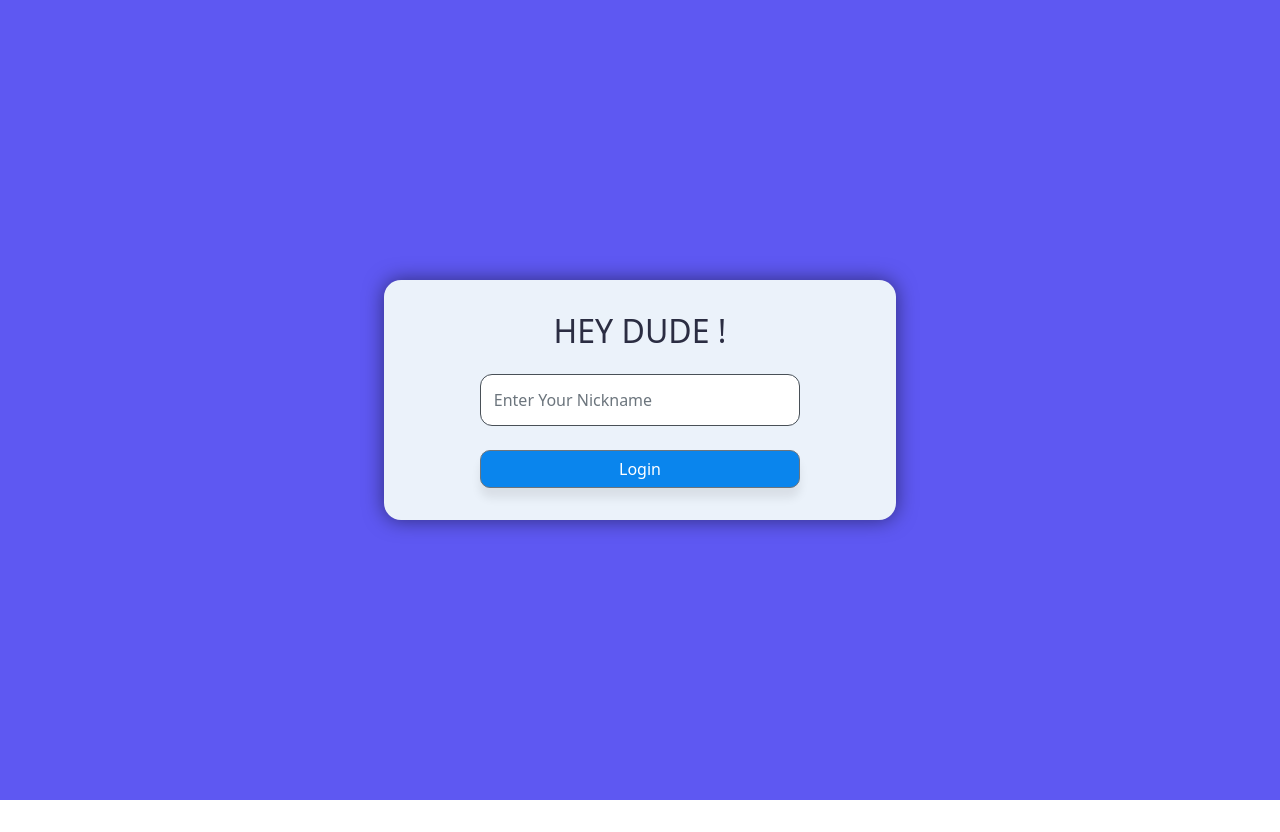
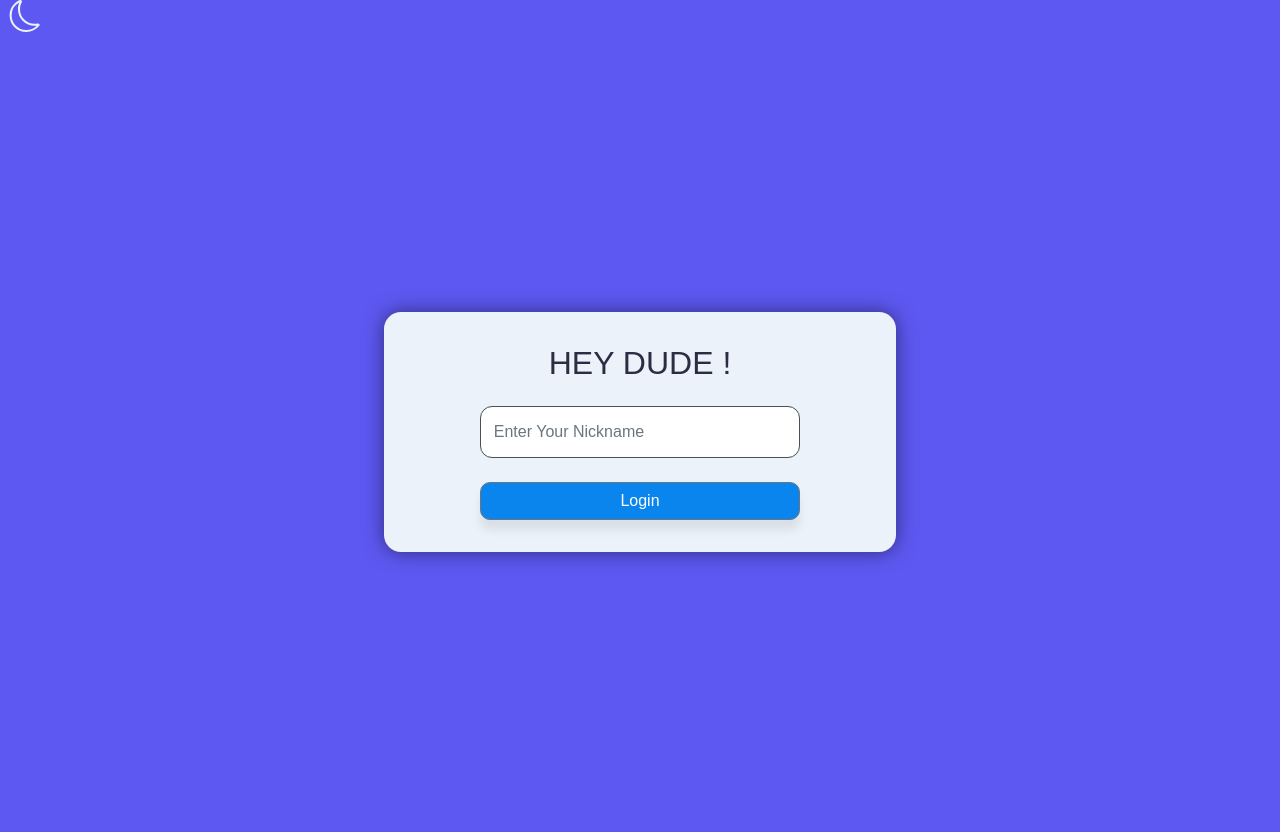
Before and after one commit to kodin21/chat-app-team-b, a React (Create React App) app: page /login in a window 1280 px wide. Before the commit the page ends 800 px from the top, so only its background shows below. Built offline with nearby package versions, Linux system fonts and the light colour scheme; no server answers.

Commit message:
UI: Change theme created.

```diff
--- a/src/App.js
+++ b/src/App.js
@@ -1,4 +1,4 @@
-import React from "react";
+import React,{useState,useEffect} from "react";
 import {
   BrowserRouter as Router,
   Switch,
@@ -9,9 +9,21 @@ import LoginPage from "./components/LoginPage/LoginPage";
 import ChatRoom from "./components/ChatRoom/ChatRoom";
 import AddRoom from "./components/AddRoom/AddRoom";
 import RoomList from "./components/RoomList/RoomList";
+import {BsSun,BsMoon} from 'react-icons/bs'
+
 
 function App() {
+  const [darkMode, setDarkMode]=useState();
+  const toggleDarkMode =()=>setDarkMode(darkMode ? false :true);
+  useEffect(() => {
+    console.log(`Is in dark mode? ${darkMode}`);
+  }, [darkMode]);
   return (
+    <div className="App" data-theme={darkMode ? 'dark' :'light'}>
+      <div id ='icon'  onClick={toggleDarkMode} >
+      {darkMode ? <BsSun size='sm'/> : <BsMoon size='sm' />}
+    </div>
+
     <Router>
       <Switch>
         <Route path="/login">
@@ -31,6 +43,7 @@ function App() {
         </Route>
       </Switch>
     </Router>
+    </div>
   );
 }
 
--- a/src/index.css
+++ b/src/index.css
@@ -14,11 +14,14 @@ html {
 
 body {
 
+
   font-family: -apple-system, BlinkMacSystemFont, 'Segoe UI', 'Roboto', 'Oxygen',
     'Ubuntu', 'Cantarell', 'Fira Sans', 'Droid Sans', 'Helvetica Neue',
     sans-serif;
   -webkit-font-smoothing: antialiased;
   -moz-osx-font-smoothing: grayscale;
+
+
 }
 
 :root {
@@ -30,6 +33,9 @@ body {
   --title-color: #2B2D42;
 
 }
+[data-theme="dark"]{
+  --bg-color: #3F3F3F;
+  --text-color: #fff;}
 
 ::-webkit-scrollbar {
   width: 12px;
@@ -51,3 +57,28 @@ body {
   box-shadow: inset 0 0 6px var(--btn-color);
   -webkit-box-shadow: inset 0 0 6px var(--btn-color);
 }
+#icon{
+  width: 4vw;
+  height: 4vh;
+  border-radius: 4px;
+  background-color: var(--bg-color);
+
+}
+.App {
+  font-family: sans-serif;
+  text-align: center;
+  background-color: var(--bg-color);
+  color: var(--white-color);
+  height: 100vh;
+
+}
+.App-header {
+  background-color: #282c34;
+  min-height: 100vh;
+  display: flex;
+  flex-direction: column;
+  align-items: center;
+  justify-content: center;
+  font-size: calc(10px + 2vmin);
+  color: white;
+}
```
Also changed, not shown: 2 other files (tests, documents, lock files or other folders).
